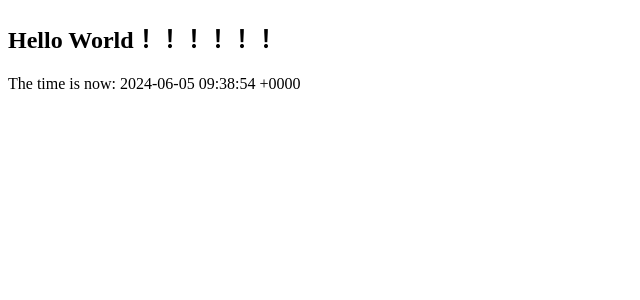
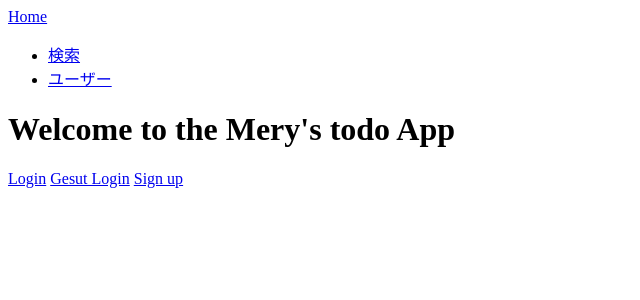
Before and after one commit to Hauru427/Mary-s-todo-list, a Rails app: page / in a window 1280 px wide. Shown: the top 300 px of the page, without its empty margins (0-640 px from the left). Run offline with Rails 7, Linux system fonts and the light colour scheme; some libraries are stand-ins or nearby versions.

Commit message:
Add toppage and header

```diff
--- /dev/null
+++ b/app/controllers/static_pages_controller.rb
@@ -0,0 +1,3 @@
+class StaticPagesController < ApplicationController
+  def top; end
+end
--- a/app/controllers/welcome_controller.rb
+++ /dev/null
@@ -1,2 +0,0 @@
-class WelcomeController < ApplicationController
-end
--- /dev/null
+++ b/app/helpers/static_pages_helper.rb
@@ -0,0 +1,2 @@
+module StaticPagesHelper
+end
--- a/app/helpers/welcome_helper.rb
+++ /dev/null
@@ -1,2 +0,0 @@
-module WelcomeHelper
-end
--- a/app/views/layouts/application.html.erb
+++ b/app/views/layouts/application.html.erb
@@ -11,6 +11,19 @@
   </head>
 
   <body>
-    <%= yield %>
+    <header class="nav navbar-fixed-top navbar-inverse">
+      <div class="container">
+        <%= link_to "Home", '#', id: "logo" %>
+        <nav>
+          <ul class="nav navbar-nav navbar-right">
+            <li><%= link_to "検索", '#' %></li>
+            <li><%= link_to "ユーザー", '#' %></li>
+          </ul>
+        </nav>
+      </div>
+    </header>
+    <div class="container">
+      <%= yield %>
+    </div>
   </body>
 </html>
--- /dev/null
+++ b/app/views/static_pages/top.html.erb
@@ -0,0 +1,7 @@
+<div class="center jumbotoron">
+  <h1>Welcome to the Mery's todo App</h1>
+
+  <%= link_to "Login", '#', class: "btn btn-lg btn-primary" %>
+  <%= link_to "Gesut Login", '#', class: "btn btn-lg btn-primary" %>
+  <%= link_to "Sign up", '#', class: "btn btn-lg btn-primary" %>
+</div>
--- a/app/views/welcome/index.html.erb
+++ /dev/null
@@ -1,4 +0,0 @@
-<h2>Hello World！！！！！！</h2>
-<p>
-  The time is now: <%= Time.now %>
-</p>
--- a/config/routes.rb
+++ b/config/routes.rb
@@ -2,5 +2,5 @@ Rails.application.routes.draw do
   # Define your application routes per the DSL in https://guides.rubyonrails.org/routing.html
 
   # Defines the root path route ("/")
-  root "welcome#index"
+  root "static_pages#top"
 end
```
Also changed, not shown: app/views/shared/_header.html.erb (added, +39 -0 lines), test/controllers/static_pages_controller_test.rb (added, +7 -0 lines).
